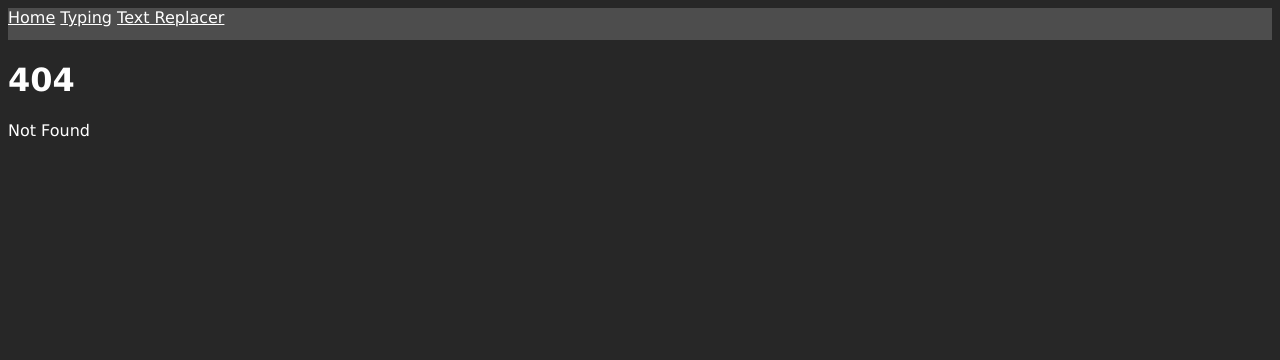
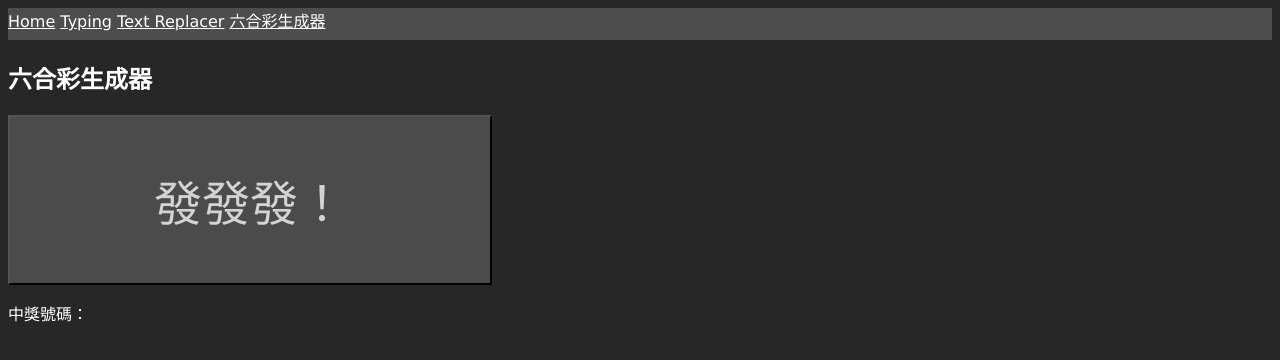
Before and after one commit to Shromeone/ShromeWeb, a SvelteKit app: page /big-6-generator in a window 1280 px wide. Before the commit this address had no page. Shown: the top 360 px of the page. Built offline with nearby package versions, Linux system fonts and the light colour scheme.

Commit message:
Make Big 6 Generator

```diff
--- a/src/routes/+layout.svelte
+++ b/src/routes/+layout.svelte
@@ -9,6 +9,7 @@
   <!-- <a href="/todo-list">Todo List</a> -->
   <a href="/typing">Typing</a>
   <a href="/text-replacer">Text Replacer</a>
+  <a href="/big-6-generator">六合彩生成器</a>
 </nav>
 <slot />
 
--- /dev/null
+++ b/src/routes/big-6-generator/+page.svelte
@@ -0,0 +1,52 @@
+<script>
+  // @ts-nocheck
+  const redNums = [
+    1, 2, 7, 8, 12, 13, 18, 19, 23, 24, 29, 30, 34, 35, 40, 45, 46,
+  ];
+  const blueNums = [3, 4, 9, 10, 14, 15, 20, 31, 41, 42, 47, 48];
+  function func(num) {
+    if (redNums.includes(num)) return "coral";
+    if (blueNums.includes(num)) return "skyblue";
+    return "limegreen";
+  }
+  const hotNumbers = [49, 22, 10, 24, 30, 13, 9, 33, 6, 4, 14];
+  let currentNumbers = [];
+  function generateNumbers() {
+    const genNumbers = [];
+    while (genNumbers.length < 6) {
+      const num = Math.ceil(Math.random() * 49);
+      if (genNumbers.includes(num) || hotNumbers.includes(num)) continue;
+      genNumbers.push(num);
+    }
+    currentNumbers = genNumbers;
+  }
+</script>
+
+<h2>六合彩生成器</h2>
+<button class="gen-btn" on:click={generateNumbers}> 發發發！</button>
+<p>中獎號碼：</p>
+{#each currentNumbers as num}
+  <p style="border: 1rem solid {func(num)};" class="result-num">{num}</p>
+{/each}
+
+<style>
+  .gen-btn {
+    padding: 1em 3em;
+    font-size: 3rem;
+  }
+
+  .result-num {
+    display: inline-block;
+    width: 3rem;
+    height: 3rem;
+    line-height: 3rem;
+    color: black;
+    background-color: white;
+    font-weight: bolder;
+    font-size: 2rem;
+    text-align: center;
+    vertical-align: middle;
+    border-radius: 100rem;
+    margin-right: 0.5rem;
+  }
+</style>
```
